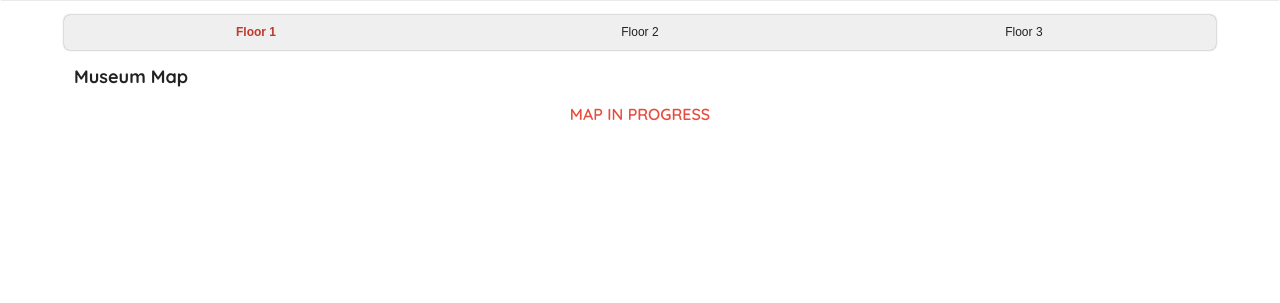
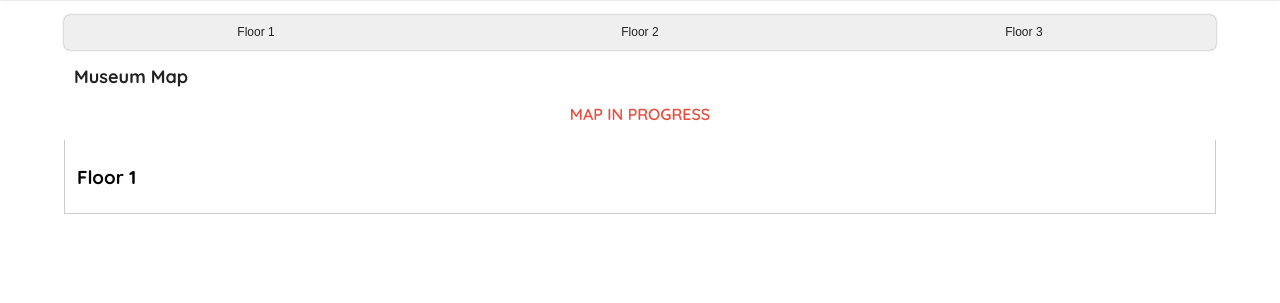
Before and after one commit to dremansley1/group20-museumapp, a Flask app: page / in a window 1280 px wide. Shown: the part 50-353 px from the top of the page. Run offline with Flask 2, Linux system fonts and the light colour scheme.

Commit message:
Tabbed Navigation

```diff
--- a/museum/static/style.css
+++ b/museum/static/style.css
@@ -58,6 +58,13 @@ header h1{
     font-size:18px;
 }
 /********** Museum Map Page **********/
+
+.tabcontent {
+  display: none;
+  padding: 6px 12px;
+  border: 1px solid #ccc;
+  border-top: none;
+}
 
 .floor_nav{
     width: 90%;
--- a/museum/templates/index.html
+++ b/museum/templates/index.html
@@ -8,46 +8,45 @@
 
 <!-------- Room Buttons -------->
 
-<section class="floor_nav">
-    <button class="active">Floor 1</button>
-    <button>Floor 2</button>
-    <button>Floor 3</button>
+<section class="floor_nav tab">
+    <button class="tablinks" onclick="showMap(event, 'floor1')">Floor 1</button>
+    <button class="tablinks" onclick="showMap(event, 'floor2')">Floor 2</button>
+    <button class="tablinks" onclick="showMap(event, 'floor3')">Floor 3</button>
 
     <h2 class="sectionTitle">Museum Map</h2>
 
     <h3 class="important">MAP IN PROGRESS</h3>
-<!--<canvas id="museum-map" class="museum_map" width="370px" height="500" style="border:1px solid #d3d3d3;">-->
 
-<!-------- Map -------->
-<!--
+    <div id="floor1" class="tabcontent">
+  <h3>Floor 1</h3>
 
-<script>
-var c = document.getElementById("museum-map");
-var ctx = c.getContext("2d");
+</div>
 
-    function drawRoom(x,y,w,h,room){
-        ctx.beginPath();
-        ctx.fillStyle = "rgba(0,0,0,0.04)";
-        ctx.strokeStyle = 'gray';
-        ctx.lineWidth = 1;
-        ctx.rect(x, y, w, h);
-        ctx.fill();
-        ctx.closePath();
-        ctx.stroke();
-        ctx.font="14px Verdana";
-        ctx.textAlign="center";
-        ctx.textBaseline = "middle";
-        ctx.fillStyle = "#000000";
-        ctx.fillText("Room "+room,x+(w/2),y+(h/2));
-    }
+<div id="floor2" class="tabcontent">
+  <h3>Floor 2</h3>
 
-drawRoom(20,20,150,200,"1");
-drawRoom(200, 20, 150, 200,"2");
-drawRoom(20, 240, 150, 100,"3");
-drawRoom(20, 360, 150, 100,"4");
-drawRoom(200, 240, 150, 220,"5");
+</div>
 
+<div id="floor3" class="tabcontent">
+  <h3>Floor 3</h3>
+
+</div>
+
+
+    <script>
+function showMap(evt, floor) {
+  var i, tabcontent, tablinks;
+  tabcontent = document.getElementsByClassName("tabcontent");
+  for (i = 0; i < tabcontent.length; i++) {
+    tabcontent[i].style.display = "none";
+  }
+  tablinks = document.getElementsByClassName("tablinks");
+  for (i = 0; i < tablinks.length; i++) {
+    tablinks[i].className = tablinks[i].className.replace(" active", "");
+  }
+  document.getElementById(floor).style.display = "block";
+  evt.currentTarget.className += " active";
+}
+        showMap("event","floor1");
 </script>
-
--->
 {% endblock %}
```
